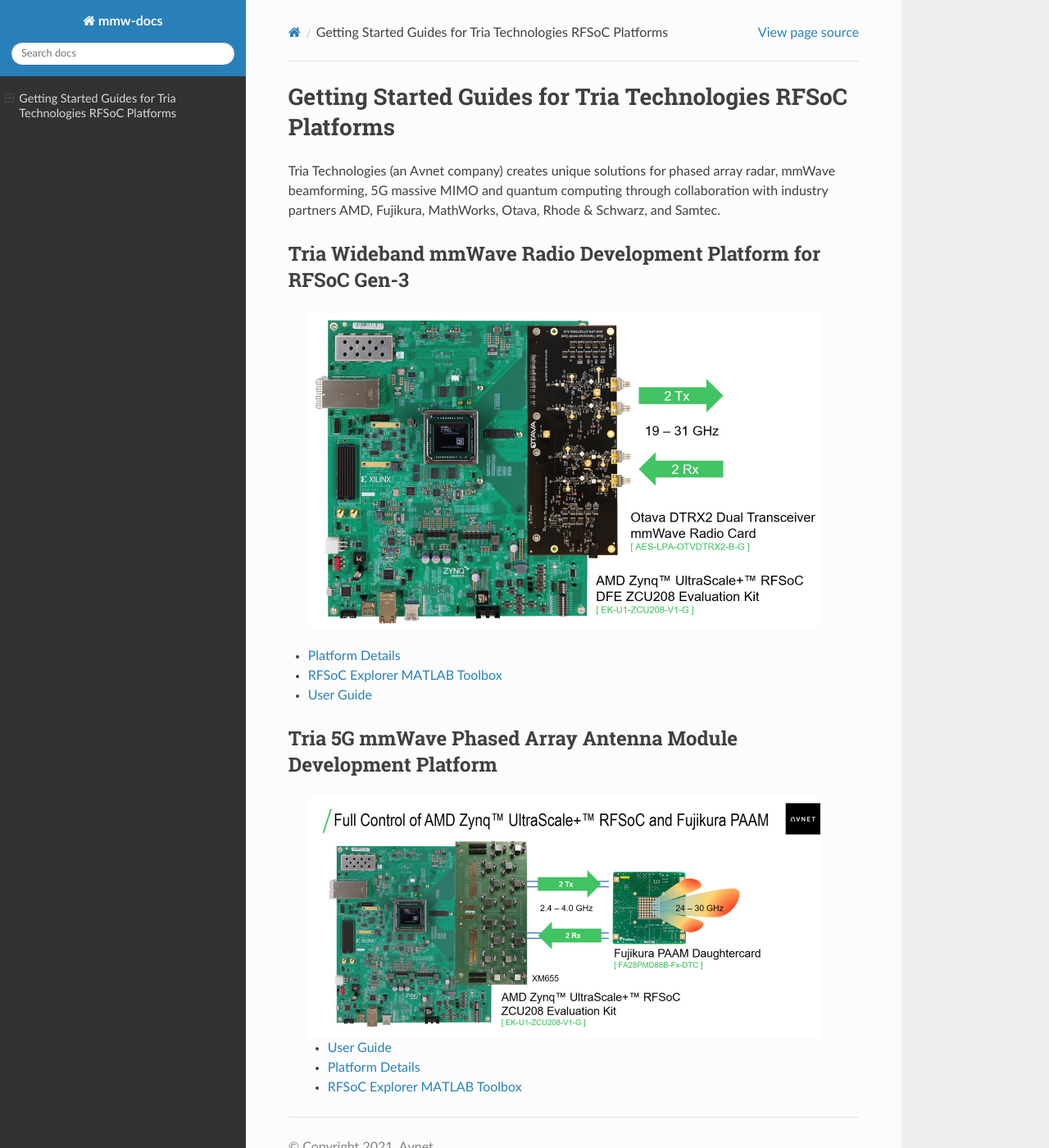
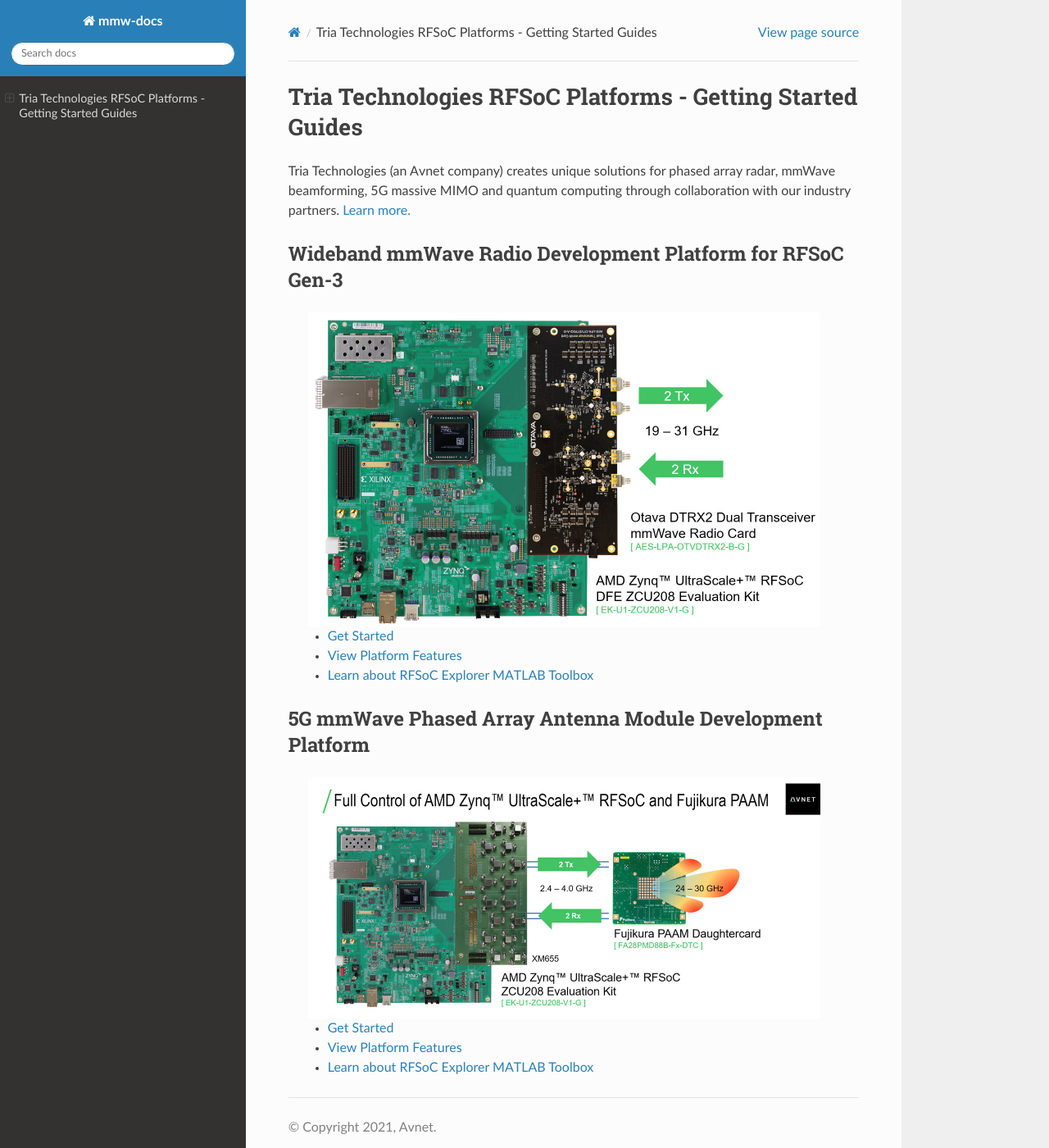
Before and after one commit to AvnetDev/rfsoc-board-docs, a Sphinx documentation site: the page built from docs/source/index.rst, in a window 1280 px wide and 1400 px high. Shown: the whole window at 82% size. Built offline with Sphinx 7.4.7 and the Read the Docs theme 3.1.0, drawn with Linux system fonts in a browser that asks for light colours.

Commit message:
Formatting

```diff
--- a/docs/source/index.rst
+++ b/docs/source/index.rst
@@ -1,24 +1,23 @@
-Getting Started Guides for Tria Technologies RFSoC Platforms
+Tria Technologies RFSoC Platforms - Getting Started Guides
 ==================================================================================
-Tria Technologies (an Avnet company) creates unique solutions for phased array radar, mmWave beamforming, 5G massive MIMO and quantum computing through collaboration with industry partners AMD, Fujikura, MathWorks, Otava, Rhode & Schwarz, and Samtec.
+Tria Technologies (an Avnet company) creates unique solutions for phased array radar, mmWave beamforming, 5G massive MIMO and quantum computing through collaboration with our industry partners. `Learn more. <https://www.avnet.com/wps/portal/us/products/avnet-boards/applications/rfsoc-and-mmwave/>`_
 
-
-Tria Wideband mmWave Radio Development Platform for RFSoC Gen-3
+Wideband mmWave Radio Development Platform for RFSoC Gen-3
 ----------------------------------------------------------------------------------
 
   .. image:: images_toc/zcu208_dtrx2.jpg
        :scale: 50%
 
-* `Platform Details <https://avnet.me/rfsoc-mmwave>`_
-* `RFSoC Explorer MATLAB Toolbox <https://avnet.me/rfsoc-explorer>`_
-* :doc:`User Guide </mmw_kit_toc>`
+  * :doc:`Get Started </mmw_kit_toc>`
+  * `View Platform Features <https://avnet.me/rfsoc-mmwave>`_
+  * `Learn about RFSoC Explorer MATLAB Toolbox <https://avnet.me/rfsoc-explorer>`_
 
-Tria 5G mmWave Phased Array Antenna Module Development Platform
+5G mmWave Phased Array Antenna Module Development Platform
 ----------------------------------------------------------------------------------
 
   .. image:: images_toc/zcu208_FjkPaam.jpg
        :scale: 50%
 
-  * `User Guide <https://github.com/Avnet/Fujikura-beamforming>`_
-  * `Platform Details <https://avnet.me/5g-mmwave-paam-platform>`_
-  * `RFSoC Explorer MATLAB Toolbox <https://avnet.me/rfsoc-explorer>`_
+  * `Get Started <https://github.com/Avnet/Fujikura-beamforming>`_
+  * `View Platform Features <https://avnet.me/5g-mmwave-paam-platform>`_
+  * `Learn about RFSoC Explorer MATLAB Toolbox <https://avnet.me/rfsoc-explorer>`_
```
